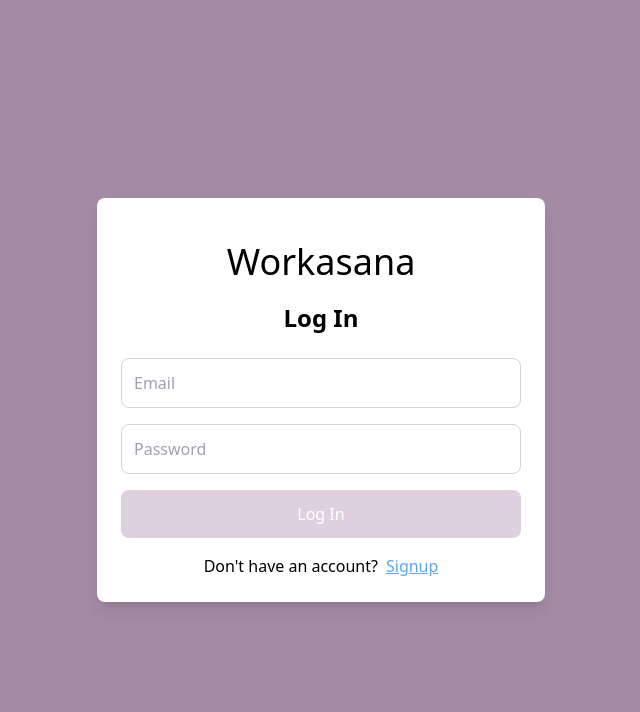
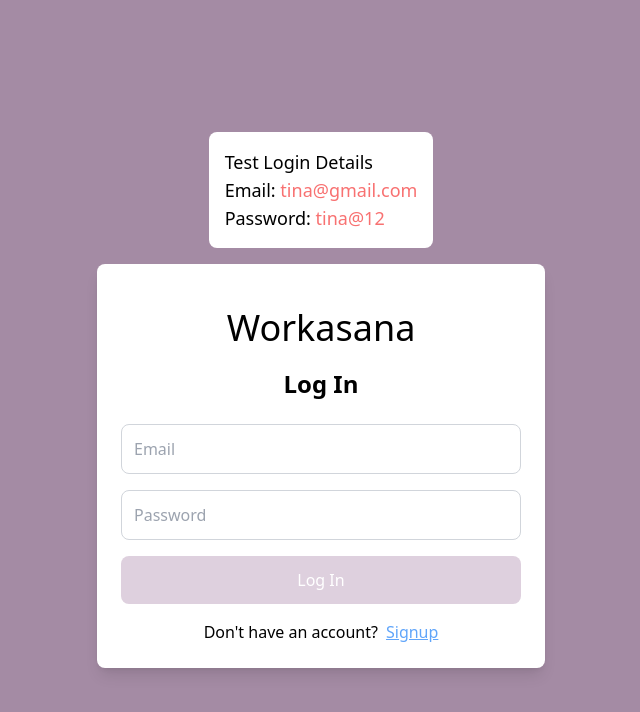
Before and after one commit to Junaid-Mohamed/Collabify-client, a React (Vite) app: page /login in a window 1280 px wide. Shown: the top 712 px of the page, without its empty margins (319-959 px from the left). Built offline with nearby package versions, Linux system fonts and the light colour scheme.

Commit message:
chore: test login details

```diff
--- a/src/pages/Login.jsx
+++ b/src/pages/Login.jsx
@@ -40,11 +40,11 @@ const LoginPage = () => {
   return (
     <>
     <div className="flex flex-col items-center justify-center min-h-screen bg-primary-dark">
-      {/* <div className='bg-white p-4 rounded-lg text-lg mb-4' >
+      <div className='bg-white p-4 rounded-lg text-lg mb-4' >
         <h2>Test Login Details</h2>
         <p>Email: <span className='text-red-400'>tina@gmail.com</span></p>
-        <p>Password: <span className='text-red-400' >Tina@12</span></p>
-      </div> */}
+        <p>Password: <span className='text-red-400' >tina@12</span></p>
+      </div>
       <div className="bg-white p-6 rounded-lg shadow-lg transform transition hover:scale-105 max-w-md w-full">
         <h1 className='text-2xl sm:text-4xl text-center  my-5 ' >Workasana</h1>
         <h2 className="text-lg sm:text-2xl font-semibold text-center mb-6">Log In</h2>
```
